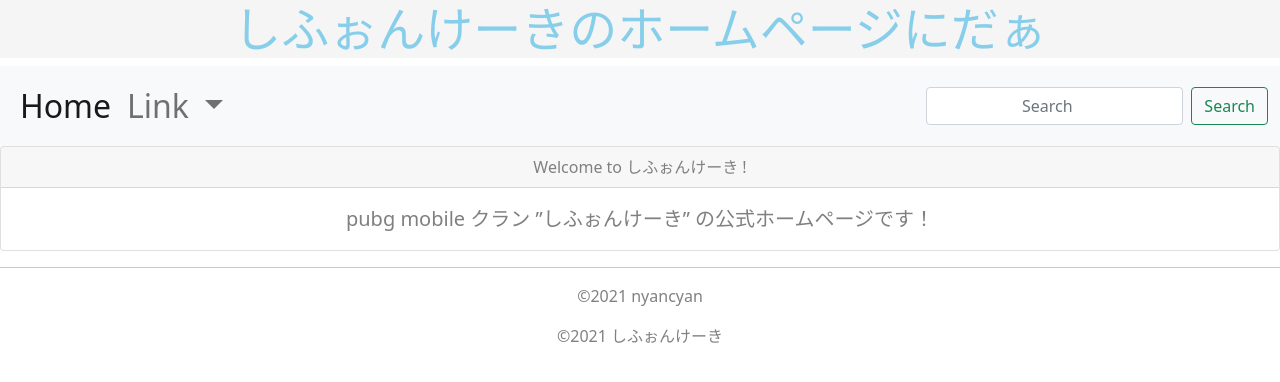
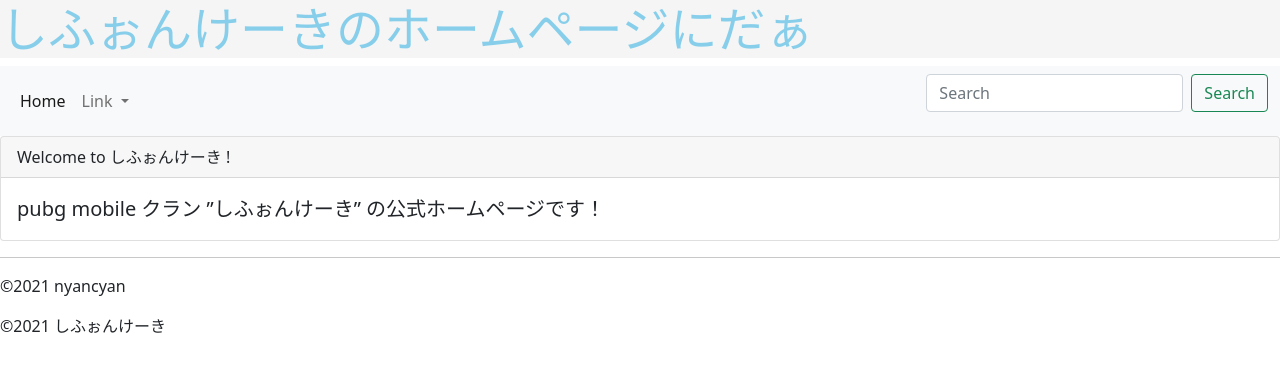
Before and after one commit to tai-cyan/chiffon-cake, a plain HTML site: page index.html in a window 1280 px wide. Drawn offline with nearby package versions, Linux system fonts and the light colour scheme.

Commit message:
commit 7

```diff
--- a/style.css
+++ b/style.css
@@ -1,17 +1,5 @@
-* {
-	text-align: center;
-	/*background-color: black;*/
-	color: gray;
-	margin: 0;
-}
-
 .title {
 	font-size: 300%;
 	color: skyblue;
 	background-color: whitesmoke;
 }
-
-a {
-	display: inline-block;
-	font-size: 200%;
-}
```
